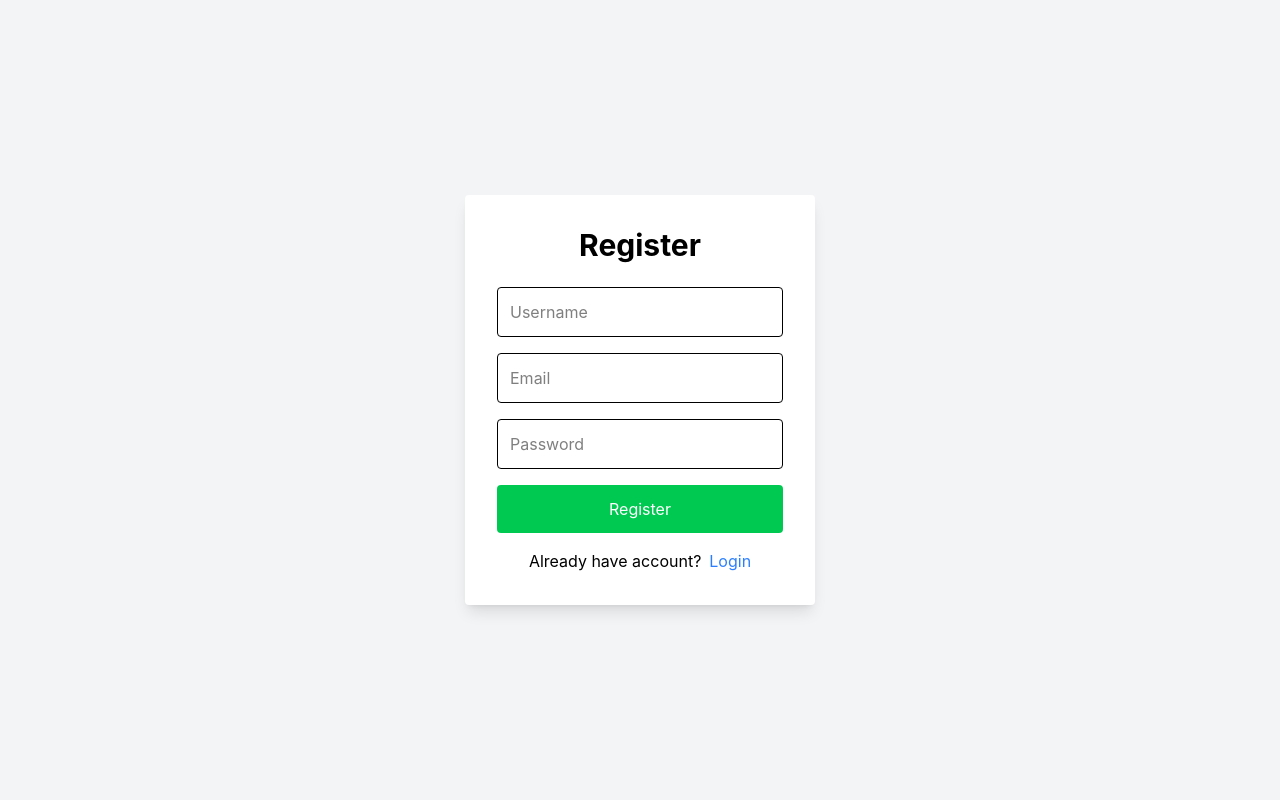
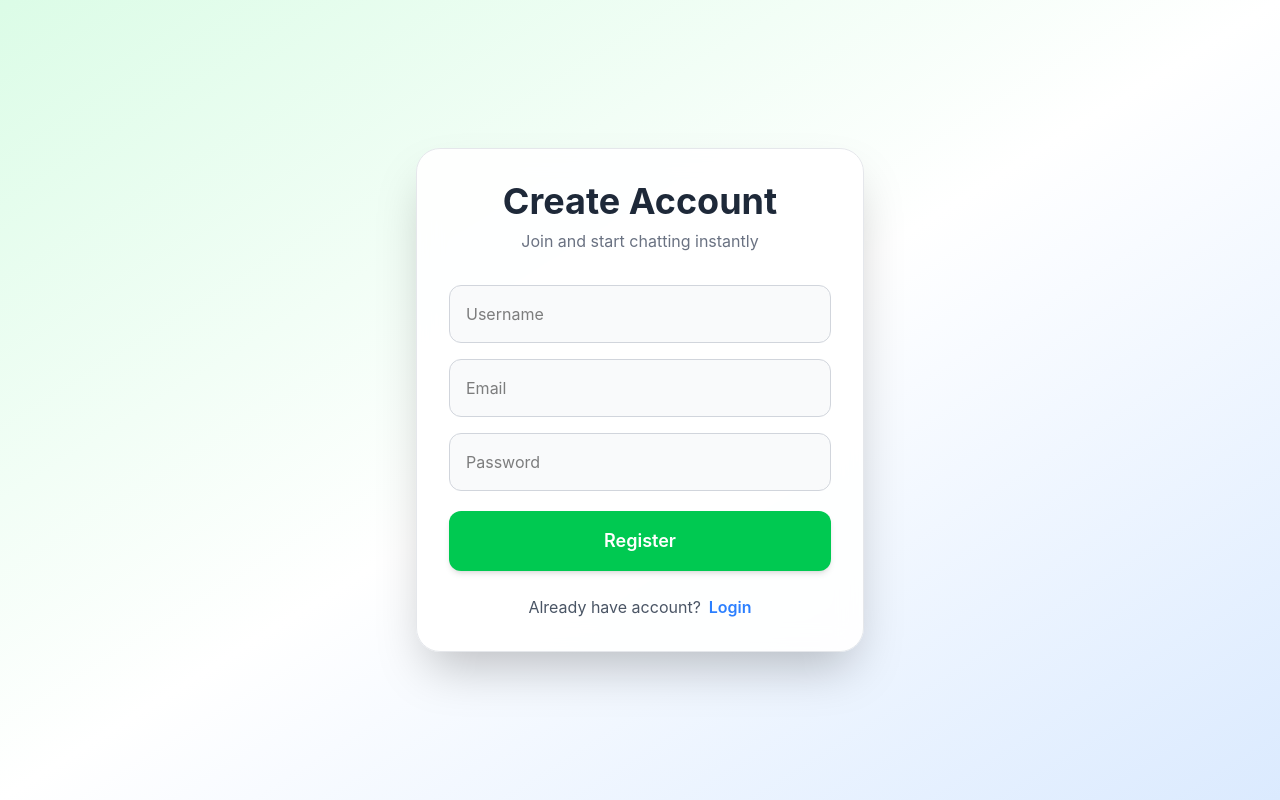
Before and after one commit to karthikvallakativ882/Real_Chat_App, a React app in the folder frontend/: page /register in a window 1280 px wide. Built offline with nearby package versions, Linux system fonts and the light colour scheme; no server answers; the HTML template or start-up script is replaced by a standard one.

Commit message:
Changed styling for pages

```diff
--- a/frontend/src/pages/Chat.jsx
+++ b/frontend/src/pages/Chat.jsx
@@ -12,19 +12,25 @@ const Chat = () => {
     useState(null);
 
   return (
-    <div className="h-screen flex flex-col">
+    <div className="h-screen flex flex-col overflow-hidden">
 
       <Navbar />
 
-      <div className="flex flex-1">
+      <div className="flex flex-1 flex-col md:flex-row overflow-hidden">
 
+        {/* Sidebar */}
+        <div className="w-full md:w-[320px] border-b md:border-b-0 md:border-r overflow-y-auto">
           <OnlineUsers
             setSelectedUser={setSelectedUser}
           />
+        </div>
 
+        {/* Chat Area */}
+        <div className="flex-1 overflow-hidden">
           <ChatBox
             selectedUser={selectedUser}
           />
+        </div>
 
       </div>
 
--- a/frontend/src/pages/Home.jsx
+++ b/frontend/src/pages/Home.jsx
@@ -14,33 +14,43 @@ const Home = () => {
   }, [user, navigate]);
 
   return (
-    <div className="min-h-screen bg-gray-50 flex flex-col justify-center items-center text-gray-800 font-sans p-4">
-      <div className="max-w-md w-full bg-white rounded-2xl shadow-xl p-8 text-center border border-gray-100">
+    <div
+      className="min-h-screen flex flex-col justify-center items-center text-gray-800 font-sans p-4 bg-cover bg-center bg-no-repeat relative overflow-hidden"
+      style={{
+        backgroundImage:
+          "url('https://images.unsplash.com/photo-1522202176988-66273c2fd55f?q=80&w=2071&auto=format&fit=crop')",
+      }}
+    >
+      {/* Dark Overlay */}
+      <div className="absolute inset-0 bg-black/60 backdrop-blur-sm"></div>
+
+      <div className="relative z-10 max-w-md w-full bg-white/10 backdrop-blur-xl rounded-3xl shadow-2xl p-6 sm:p-8 text-center border border-white/20">
 
         {/* Branding / Logo Area */}
-        <div className="w-16 h-16 bg-[#3F0E40] rounded-xl mx-auto flex justify-center items-center mb-6 shadow-md">
-          <span className="text-white text-3xl">💬</span>
+        <div className="w-16 h-16 sm:w-20 sm:h-20 bg-gradient-to-r from-[#3F0E40] to-[#1164A3] rounded-2xl mx-auto flex justify-center items-center mb-6 shadow-lg">
+          <span className="text-white text-3xl sm:text-4xl">💬</span>
         </div>
 
-        <h1 className="text-4xl font-extrabold text-gray-900 mb-3 tracking-tight">
+        <h1 className="text-3xl sm:text-5xl font-extrabold text-white mb-3 tracking-tight">
           Slack Clone
         </h1>
-        <p className="text-gray-500 mb-8 text-sm px-2">
+
+        <p className="text-gray-200 mb-8 text-sm sm:text-base px-2 leading-relaxed">
           Connect with your team, share files, and collaborate in real-time.
         </p>
 
         {/* Action Buttons */}
-        <div className="flex flex-col gap-3">
+        <div className="flex flex-col gap-4">
           <Link
             to="/login"
-            className="w-full bg-[#1164A3] hover:bg-[#0B4C80] text-white font-semibold py-3 px-4 rounded-xl transition shadow-sm flex justify-center items-center gap-2"
+            className="w-full bg-[#1164A3] hover:bg-[#0B4C80] text-white font-semibold py-3 px-4 rounded-2xl transition duration-300 shadow-lg hover:scale-[1.02] flex justify-center items-center gap-2"
           >
             Sign In to Workspace
           </Link>
 
           <Link
             to="/register"
-            className="w-full bg-white hover:bg-gray-50 text-[#1164A3] border-2 border-[#1164A3] font-semibold py-3 px-4 rounded-xl transition shadow-sm flex justify-center items-center gap-2"
+            className="w-full bg-white/20 hover:bg-white/30 text-white border border-white/30 font-semibold py-3 px-4 rounded-2xl transition duration-300 shadow-lg hover:scale-[1.02] flex justify-center items-center gap-2 backdrop-blur-md"
           >
             Create an Account
           </Link>
--- a/frontend/src/pages/Login.jsx
+++ b/frontend/src/pages/Login.jsx
@@ -56,14 +56,14 @@ const Login = () => {
   };
 
   return (
-    <div className="min-h-screen flex justify-center items-center bg-gray-100">
+    <div className="min-h-screen flex justify-center items-center bg-gradient-to-br from-blue-100 via-white to-blue-200 px-4">
 
       <form
         onSubmit={handleSubmit}
-        className="bg-white p-8 rounded shadow-lg w-[350px]"
+        className="bg-white w-full max-w-md p-6 sm:p-8 rounded-2xl shadow-2xl border border-gray-200"
       >
 
-        <h1 className="text-3xl font-bold mb-6 text-center">
+        <h1 className="text-3xl sm:text-4xl font-bold mb-6 text-center text-gray-800">
           Login
         </h1>
 
@@ -71,7 +71,7 @@ const Login = () => {
           type="email"
           name="email"
           placeholder="Email"
-          className="w-full border p-3 mb-4 rounded"
+          className="w-full border border-gray-300 focus:border-blue-500 focus:ring-2 focus:ring-blue-200 outline-none p-3 mb-4 rounded-lg transition"
           onChange={handleChange}
         />
 
@@ -79,23 +79,23 @@ const Login = () => {
           type="password"
           name="password"
           placeholder="Password"
-          className="w-full border p-3 mb-4 rounded"
+          className="w-full border border-gray-300 focus:border-blue-500 focus:ring-2 focus:ring-blue-200 outline-none p-3 mb-5 rounded-lg transition"
           onChange={handleChange}
         />
 
         <button
-          className="bg-blue-500 text-white w-full py-3 rounded"
+          className="bg-blue-500 hover:bg-blue-600 transition text-white w-full py-3 rounded-lg font-semibold text-lg"
         >
           Login
         </button>
 
-        <p className="mt-4 text-center">
+        <p className="mt-5 text-center text-sm sm:text-base text-gray-600">
 
           No Account?
 
           <Link
             to="/register"
-            className="text-blue-500 ml-2"
+            className="text-blue-500 hover:text-blue-700 font-medium ml-2"
           >
             Register
           </Link>
--- a/frontend/src/pages/Register.jsx
+++ b/frontend/src/pages/Register.jsx
@@ -44,22 +44,30 @@ const Register = () => {
   };
 
   return (
-    <div className="min-h-screen flex justify-center items-center bg-gray-100">
+    <div className="min-h-screen flex items-center justify-center bg-gradient-to-br from-green-100 via-white to-blue-100 px-4 py-8">
 
       <form
         onSubmit={handleSubmit}
-        className="bg-white p-8 rounded shadow-lg w-[350px]"
+        className="w-full max-w-md bg-white/90 backdrop-blur-md shadow-2xl rounded-3xl p-6 sm:p-8 border border-gray-200"
       >
 
-        <h1 className="text-3xl font-bold mb-6 text-center">
-          Register
-        </h1>
+        <div className="text-center mb-8">
+
+          <h1 className="text-3xl sm:text-4xl font-bold text-gray-800">
+            Create Account
+          </h1>
+
+          <p className="text-gray-500 mt-2 text-sm sm:text-base">
+            Join and start chatting instantly
+          </p>
+
+        </div>
 
         <input
           type="text"
           name="username"
           placeholder="Username"
-          className="w-full border p-3 mb-4 rounded"
+          className="w-full border border-gray-300 bg-gray-50 focus:bg-white focus:border-green-500 focus:ring-2 focus:ring-green-200 outline-none p-3 sm:p-4 mb-4 rounded-xl transition-all duration-200"
           onChange={handleChange}
         />
 
@@ -67,7 +75,7 @@ const Register = () => {
           type="email"
           name="email"
           placeholder="Email"
-          className="w-full border p-3 mb-4 rounded"
+          className="w-full border border-gray-300 bg-gray-50 focus:bg-white focus:border-green-500 focus:ring-2 focus:ring-green-200 outline-none p-3 sm:p-4 mb-4 rounded-xl transition-all duration-200"
           onChange={handleChange}
         />
 
@@ -75,23 +83,23 @@ const Register = () => {
           type="password"
           name="password"
           placeholder="Password"
-          className="w-full border p-3 mb-4 rounded"
+          className="w-full border border-gray-300 bg-gray-50 focus:bg-white focus:border-green-500 focus:ring-2 focus:ring-green-200 outline-none p-3 sm:p-4 mb-5 rounded-xl transition-all duration-200"
           onChange={handleChange}
         />
 
         <button
-          className="bg-green-500 text-white w-full py-3 rounded"
+          className="w-full bg-green-500 hover:bg-green-600 text-white py-3 sm:py-4 rounded-xl font-semibold text-lg shadow-md hover:shadow-lg transition-all duration-200"
         >
           Register
         </button>
 
-        <p className="mt-4 text-center">
+        <p className="mt-6 text-center text-gray-600 text-sm sm:text-base">
 
           Already have account?
 
           <Link
             to="/login"
-            className="text-blue-500 ml-2"
+            className="text-blue-500 hover:text-blue-700 font-semibold ml-2 transition"
           >
             Login
           </Link>
```
Lines whose indentation alone changed are shown as unchanged.
